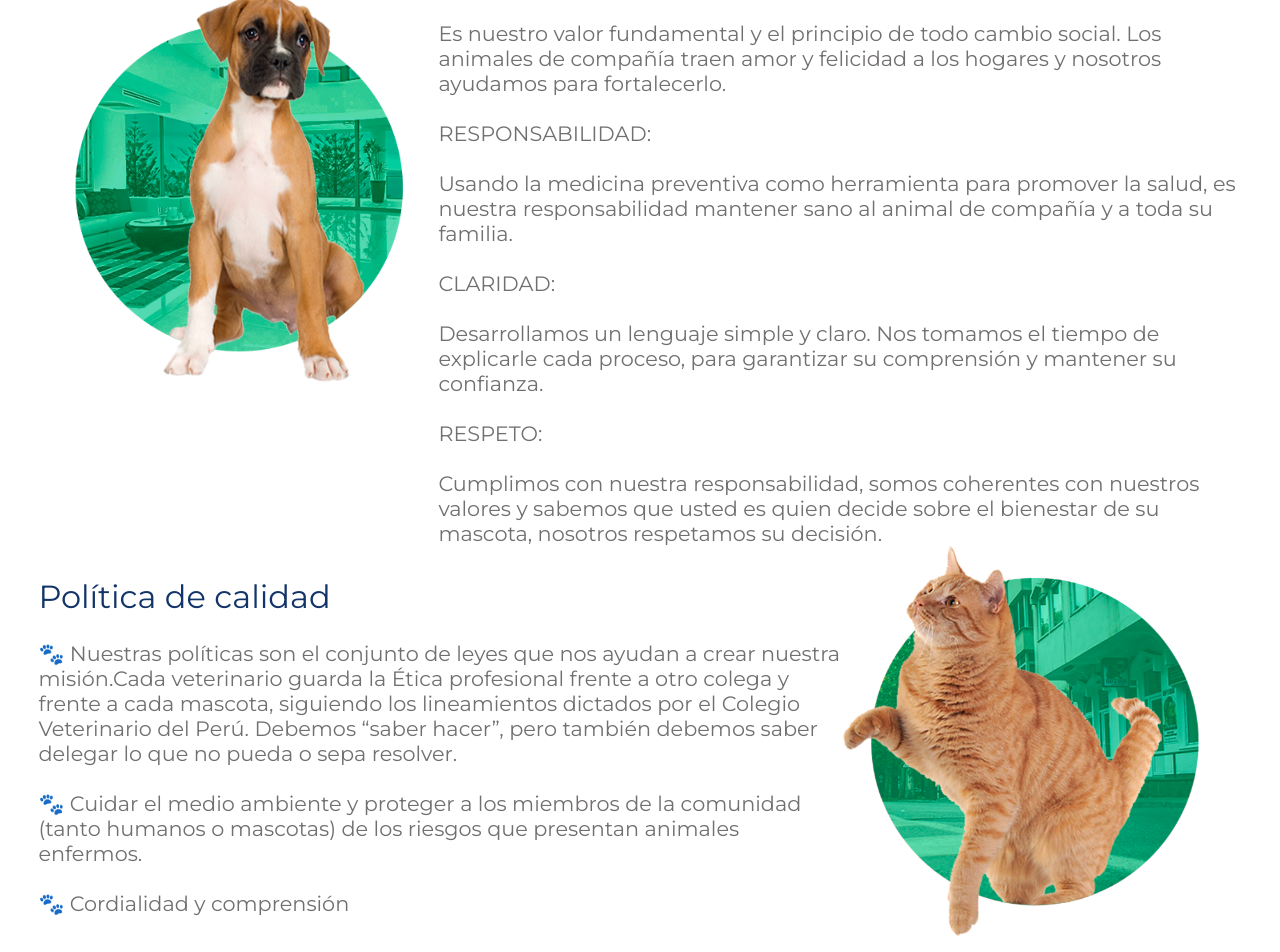
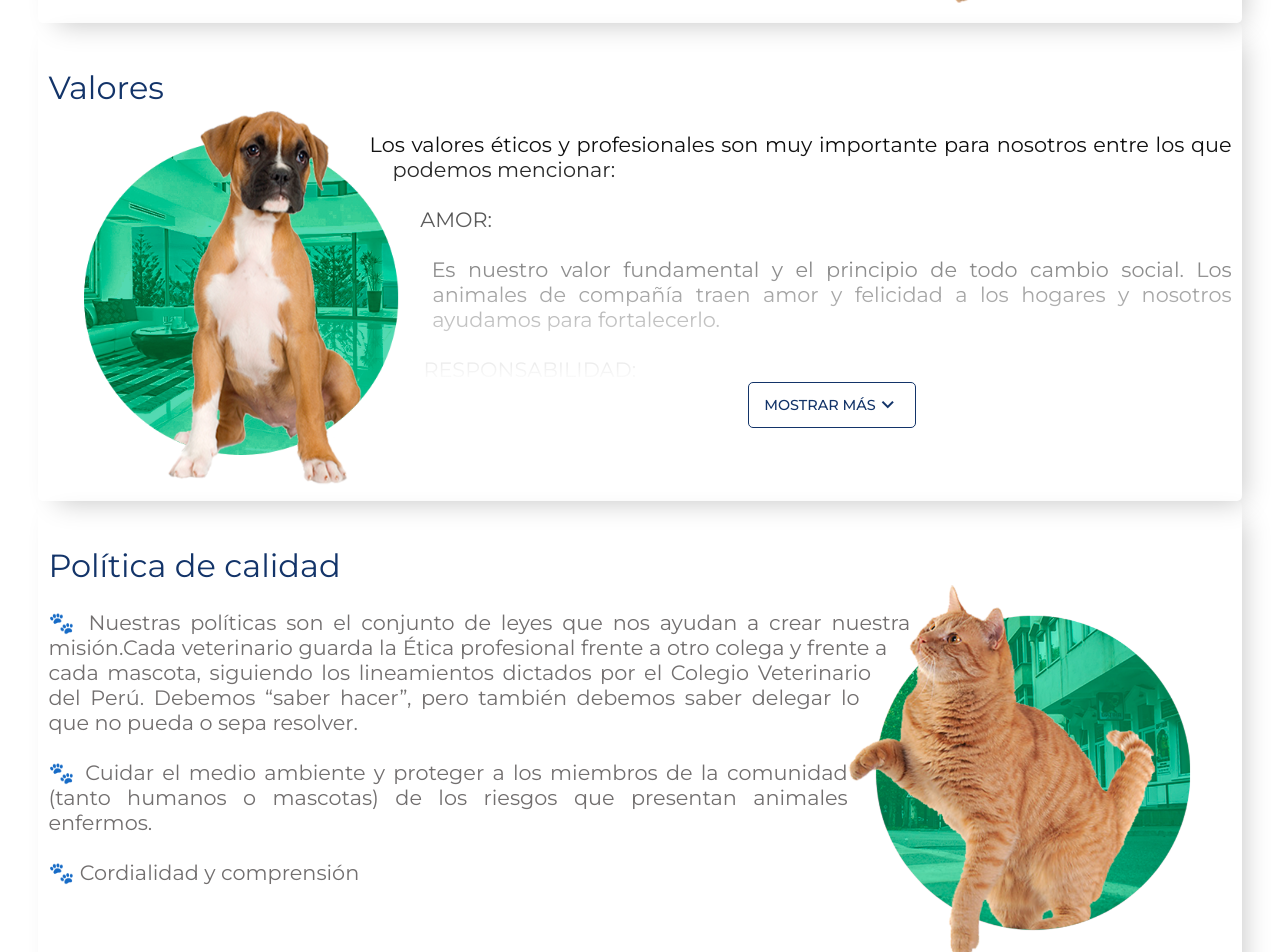
Before and after one commit to estebansergio618/familypets, a React (Create React App) app: page /nosotros in a window 1280 px wide. Shown: the part 1600-2552 px from the top of the page. Built offline with nearby package versions, Linux system fonts and the light colour scheme.

Commit message:
now us page is mobile friendly

```diff
--- a/src/components/Us.tsx
+++ b/src/components/Us.tsx
@@ -1,7 +1,9 @@
-import React from "react";
+import React, { useState } from "react";
 import circleDog from "../assets/images/circledog.png";
 import circleCat from "../assets/images/circlecat.png";
 const Us = () => {
+  const [showMore, setShowMore] = useState<boolean>(false);
+  const text: string = `s`;
   return (
     <section className="us">
       <div className="us__hero" />
@@ -16,38 +18,42 @@ const Us = () => {
       </div>
       <div className="us__values">
         <div className="us__card">
+          {/* <div className="us__info"> */}
+          <h3 className="us__h2">Misión</h3>
           <img className="us__image" src={circleDog} alt="dog" />
-          <div className="us__info">
-            <h3 className="us__h2">Misión</h3>
           <p className="us__text">
             Somos un grupo de profesionales pensando en el bienestar de tu
-              mascota y de la familia, brindando servicios médicos veterinarios
-              de alto nivel, con calidez humana y calidad técnica, dando todos
-              los servicios complementarios en un mismo lugar para mayor
-              seguridad y satisfacción del cliente.
+            mascota y de la familia, brindando servicios médicos veterinarios de
+            alto nivel, con calidez humana y calidad técnica, dando todos los
+            servicios complementarios en un mismo lugar para mayor seguridad y
+            satisfacción del cliente.
           </p>
+          {/* </div> */}
         </div>
-        </div>
-        <div className="us__card us__card-reverse">
-          <img className="us__image" src={circleCat} alt="dog" />
-          <div className="us__info">
+        <div className="us__card">
+          {/* <div className="us__info"> */}
           <h3 className="us__h2">Visión</h3>
+          <img
+            className="us__image us__image-reverse"
+            src={circleCat}
+            alt="dog"
+          />
           <p className="us__text">
             Ser líder en la prestación de servicios médicos veterinarios de la
             mejor calidad y eficiencia. Mejorando continuamente a través de
             capacitaciones del personal e innovación de equipos para así dar
-              mayor y mejor servicio a nuestras mascotas y ayudando a sus dueños
-              a darles mejores cuidados y recomendaciones
+            mayor y mejor servicio a nuestras mascotas y ayudando a sus dueños a
+            darles mejores cuidados y recomendaciones
           </p>
-          </div>
+          {/* </div> */}
         </div>
         <div className="us__card">
+          {/* <div className="us__info"> */}
+          <h3 className="us__h2">Valores</h3>
           <img className="us__image" src={circleDog} alt="dog" />
-          <div className="us__info">
-            <h3 className="us__h2">Valores</h3>
-            <p className="us__text">
-              Los valores éticos y profesionales son muy importante para
-              nosotros entre los que podemos mencionar: <br />
+          <p className={showMore ? "us__text" : "us__text us__text--overflow"}>
+            Los valores éticos y profesionales son muy importante para nosotros
+            entre los que podemos mencionar: <br />
             <br /> AMOR: <br />
             <br />
             Es nuestro valor fundamental y el principio de todo cambio social.
@@ -55,36 +61,56 @@ const Us = () => {
             nosotros ayudamos para fortalecerlo. <br />
             <br />
             RESPONSABILIDAD:
-              <br />
-              <br /> Usando la medicina preventiva como herramienta para
+            {showMore ? (
+              <>
+                <br></br>
+                <br></br> Usando la medicina preventiva como herramienta para
                 promover la salud, es nuestra responsabilidad mantener sano al
-              animal de compañía y a toda su familia. <br />
-              <br />
+                animal de compañía y a toda su familia. <br></br>
+                <br></br>
                 CLARIDAD:
-              <br />
-              <br /> Desarrollamos un lenguaje simple y claro. Nos tomamos el
-              tiempo de explicarle cada proceso, para garantizar su comprensión
-              y mantener su confianza. <br />
-              <br />
+                <br></br>
+                <br></br> Desarrollamos un lenguaje simple y claro. Nos tomamos
+                el tiempo de explicarle cada proceso, para garantizar su
+                comprensión y mantener su confianza. <br></br>
+                <br></br>
                 RESPETO:
-              <br />
-              <br /> Cumplimos con nuestra responsabilidad, somos coherentes con
-              nuestros valores y sabemos que usted es quien decide sobre el
-              bienestar de su mascota, nosotros respetamos su decisión.
+                <br></br>
+                <br></br> Cumplimos con nuestra responsabilidad, somos
+                coherentes con nuestros valores y sabemos que usted es quien
+                decide sobre el bienestar de su mascota, nosotros respetamos su
+                decisión.
+              </>
+            ) : null}
           </p>
+          {showMore ? (
+            <button className="us__button" onClick={() => setShowMore(false)}>
+              MOSTRAR MENOS{" "}
+              <span className="material-symbols-outlined">expand_less</span>
+            </button>
+          ) : (
+            <button className="us__button" onClick={() => setShowMore(true)}>
+              MOSTRAR MÁS
+              <span className="material-symbols-outlined">expand_more</span>
+            </button>
+          )}
+          {/* </div> */}
         </div>
-        </div>
-        <div className="us__card us__card-reverse">
-          <img className="us__image" src={circleCat} alt="dog" />
-          <div className="us__info">
+        <div className="us__card">
+          {/* <div className="us__info"> */}
           <h3 className="us__h2">Política de calidad</h3>
+          <img
+            className="us__image us__image-reverse"
+            src={circleCat}
+            alt="dog"
+          />
           <p className="us__text">
             🐾 Nuestras políticas son el conjunto de leyes que nos ayudan a
             crear nuestra misión.Cada veterinario guarda la Ética profesional
             frente a otro colega y frente a cada mascota, siguiendo los
             lineamientos dictados por el Colegio Veterinario del Perú. Debemos
-              “saber hacer”, pero también debemos saber delegar lo que no pueda
-              o sepa resolver.
+            “saber hacer”, pero también debemos saber delegar lo que no pueda o
+            sepa resolver.
           </p>
           <p className="us__text">
             🐾 Cuidar el medio ambiente y proteger a los miembros de la
@@ -92,7 +118,7 @@ const Us = () => {
             animales enfermos.
           </p>
           <p className="us__text">🐾 Cordialidad y comprensión</p>
-          </div>
+          {/* </div> */}
         </div>
       </div>
     </section>
--- a/src/scss/components/_team.scss
+++ b/src/scss/components/_team.scss
@@ -76,6 +76,7 @@
     justify-content: center;
     align-items: center;
     padding: 50px $main-padding;
+    text-align: center;
   }
   &__button {
     margin-top: 20px;
--- a/src/scss/components/_us.scss
+++ b/src/scss/components/_us.scss
@@ -1,48 +1,81 @@
-.us{
+.us {
   &__hero {
     min-height: 50vh;
-    background-image: linear-gradient(rgba(26, 33, 29, 0.42), rgba(26, 33, 29, 0.42)), url("../../assets/images/vetdog2.jpg");
+    background-image: linear-gradient(
+        rgba(26, 33, 29, 0.42),
+        rgba(26, 33, 29, 0.42)
+      ),
+      url("../../assets/images/vetdog2.jpg");
     background-repeat: no-repeat;
     background-size: cover;
     background-position: right;
     max-width: 100%;
     position: relative;
-    // background: #2c3e50;
-    // height: 50vh;
     border-bottom-left-radius: 50% 10%;
     border-bottom-right-radius: 50% 10%;
   }
-  &__presentation{
+  &__presentation {
     display: flex;
     flex-direction: column;
     align-items: center;
     justify-content: space-evenly;
-    // min-height: 30vh;
     padding: 5vh;
     text-align: center;
   }
-  &__text{
+  &__text {
     color: $text-gray;
     font-size: 1.3rem;
     margin-top: 25px;
+    text-align: justify;
+    &--overflow {
+      text-overflow: ellipsis;
+      content: "";
+      background: -webkit-linear-gradient(#000, #fff);
+      background-clip: text;
+      -webkit-background-clip: text;
+      -webkit-text-fill-color: transparent;
+    }
   }
   &__h2 {
     color: $main-color;
     font-size: 2rem;
     font-weight: 400;
+    margin-top: 35px;
+    text-align: left;
   }
-  &__card{
-    display: flex;
+  &__card {
+    padding: 10px;
+    border-radius: 5px;
+    overflow: hidden;
+    transition: 0.2s;
+    @include shadow;
+  }
+  &__image {
+    width: 30vw;
+    min-width: 200px;
+    max-width: 400px;
+    float: left;
+    shape-outside: circle();
     &-reverse {
-     flex-direction: row-reverse;
+      float: right;
     }
-    align-items: center;
-  }
-  &__image{
-    // width: 100%;
-    max-width: 400px;
+    @media (max-width: 400px){
+      display: block;
+      float: none;
+      margin: 0 auto;
+    }
   }
   &__values {
     padding: $main-padding;
   }
+  &__button {
+    display: flex;
+    align-items: center;
+    margin: 0 auto;
+    background: none;
+    color: $main-color;
+    @include button;
+    border: 1px solid $main-color;
+    font-weight: 500;
+  }
 }
```
Lines whose indentation alone changed are shown as unchanged.
